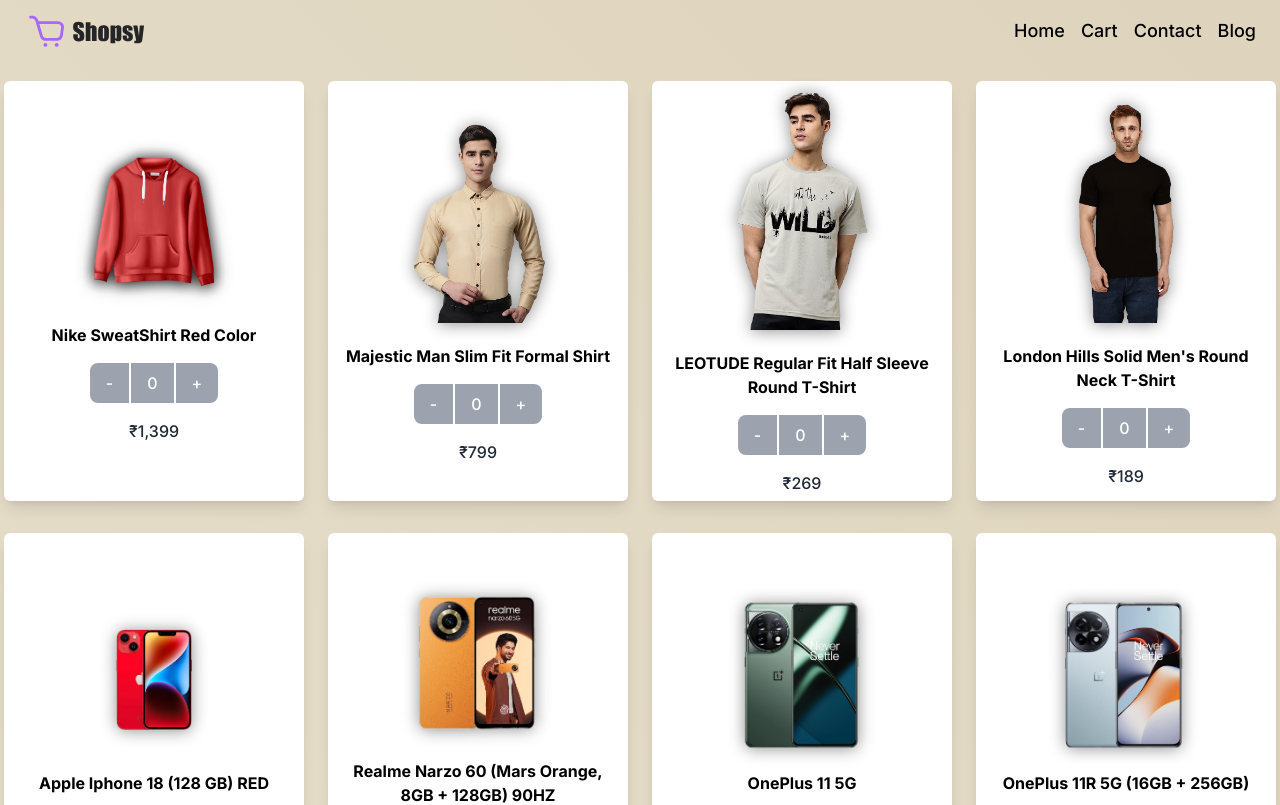
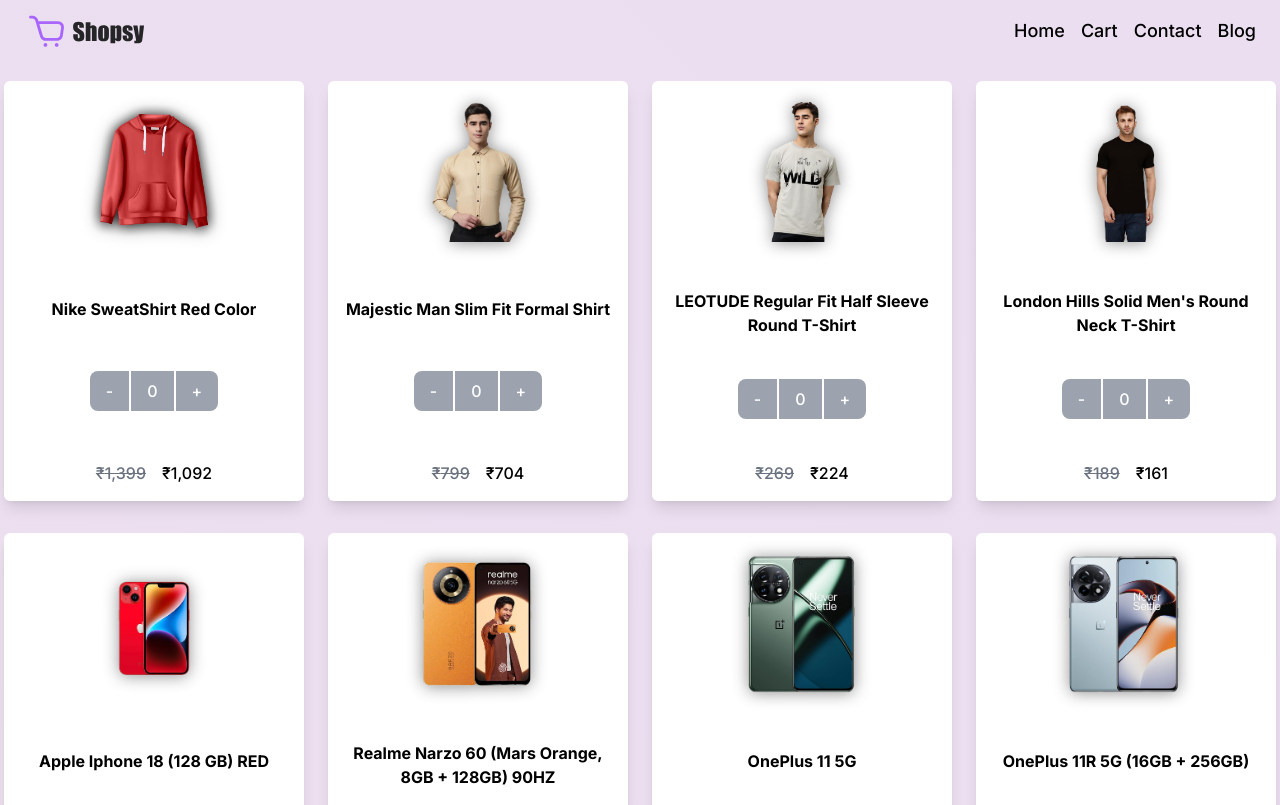
Before and after one commit to dazzlerabhi30800/ecommerce-store-in-ts-next.js, a Next.js app: page / in a window 1280 px wide. Shown: the top 805 px of the page. Built offline with nearby package versions, Linux system fonts and the light colour scheme.

Commit message:
added add to cart & and cart state change functionality

```diff
--- a/app/globals.css
+++ b/app/globals.css
@@ -5,13 +5,13 @@
 
 body {
   min-height: 100vh;
-  background: linear-gradient(45deg, #f2ebdb, #ded4bd);
+  background: linear-gradient(45deg, #f0e0ef, #eadef0);
 }
 
 
 .productImg {
-  width: 150px !important;
-  height: auto !important;
+  width: auto !important;
+  height: 140px !important;
   filter: drop-shadow(0 1px 8px #00000071) !important;
   object-fit: cover;
 }
--- a/app/page.tsx
+++ b/app/page.tsx
@@ -4,7 +4,11 @@
 
 
 export default function Home() {
-  const [products] = useProductStore((state) => [state.products])
+  const [products, cart] = useProductStore((state) => [state.products, state.cart])
+  const cartItem = cart.reduce((acc, item) => {
+    return acc + item.quantity;
+  }, 0)
+  console.log(cartItem);
   return (
     <div className="grid grid-cols-1 md:grid-cols-2 lg:grid-cols-3 lg:gap-8 xl:grid-cols-4 place-items-center gap-4 py-5 px-2">
       {products.map((product, index) => {
--- a/components/Product.tsx
+++ b/components/Product.tsx
@@ -1,17 +1,57 @@
+"use client";
+import { useProductStore } from "@/store/ProductStore";
 import { INTEGER_FORMATTER } from "@/utils/utils";
 import Image from "next/image";
 
 export default function Product({ product }: { product: product }) {
+    const [products, setProducts, setCart] = useProductStore((state) => [state.products, state.setProducts, state.setCart]);
+
+
+    // function to convert the discount into price
+    const handleDiscount = (price: number, discount: number) => {
+        const discountedPrice = Math.floor( (discount * price) / 100 );
+        return price - discountedPrice;
+    }
+
+
+    // function to handle add to cart functionality
+    const handleAddToCart = (id: number) => {
+        setProducts(products.map((item) => {
+            if(item.id === id) {
+                return {...item, quantity: item.quantity + 1}
+            }
+            return item;
+        }))
+        setCart();
+    }
+
+
+    // function to handle remove cart functionality
+    const handleMinusCart = (id: number) => {
+        setProducts(products.map((item) => {
+            if(item.id === id) {
+                return {...item, quantity: item.quantity - 1 <= 0 ? 0 : item.quantity - 1}
+            }
+            return item;
+        }))
+        setCart();
+    }
+
+
+
     return (
-        <div className="product shadow-lg flex flex-col text-center justify-center gap-4 p-4 bg-white rounded-md min-w-[300px] w-full max-w-[350px] h-[420px]">
+        <div className="product shadow-lg flex flex-col text-center justify-between gap-4 p-4 bg-white rounded-md min-w-[300px] w-full max-w-[350px] h-[420px]">
             <Image className="productImg" quality={100} style={{ width: "auto", height: "auto", margin: "5px auto" }} src={product.image} width={125} height={35} alt={product.name} />
             <h1 className="font-bold">{product.name}</h1>
             <div className="flex bg-gray-400 rounded-lg items-center text-white w-fit mx-auto font-medium">
-                <button className="py-2 px-4 border-r-2 border-white">-</button>
+                <button onClick={() => handleMinusCart(product.id)} className="py-2 px-4 border-r-2 border-white">-</button>
                 <span className="py-2 px-4 border-r-2 border-white">{product.quantity}</span>
-                <button className="py-2 px-4">+</button>
+                <button onClick={() => handleAddToCart(product.id)} className="py-2 px-4">+</button>
             </div>
-            <span className="font-medium text-gray-800">₹{INTEGER_FORMATTER.format(product.price)}</span>
+            <div className="priceContainer font-medium flex items-center gap-4 justify-center">
+            <span className="line-through  text-gray-500">₹{INTEGER_FORMATTER.format(product.price)}</span>
+            <span>₹{INTEGER_FORMATTER.format(handleDiscount(product.price, product.discount))}</span>
+            </div>
         </div>
     )
 
--- a/store/ProductStore.tsx
+++ b/store/ProductStore.tsx
@@ -4,9 +4,19 @@
 
 interface ProductState {
     products: product[],
+    cart: product[]
+    setProducts: (payload: product[]) => void;
+    setCart: () => void;
 }
 
 
-export const useProductStore = create<ProductState>((set) => ({
+export const useProductStore = create<ProductState>((set, get) => ({
     products: data.products,
+    cart: [],
+    setProducts: (payload) => set((state) => ({products: payload})),
+    setCart: () => {
+        const products = get().products;
+        const cart = products.filter((product) => product.quantity > 0);
+        set({cart});
+    },
 }))
```
Also changed, not shown: app/layout.tsx (+11 -13 lines).
